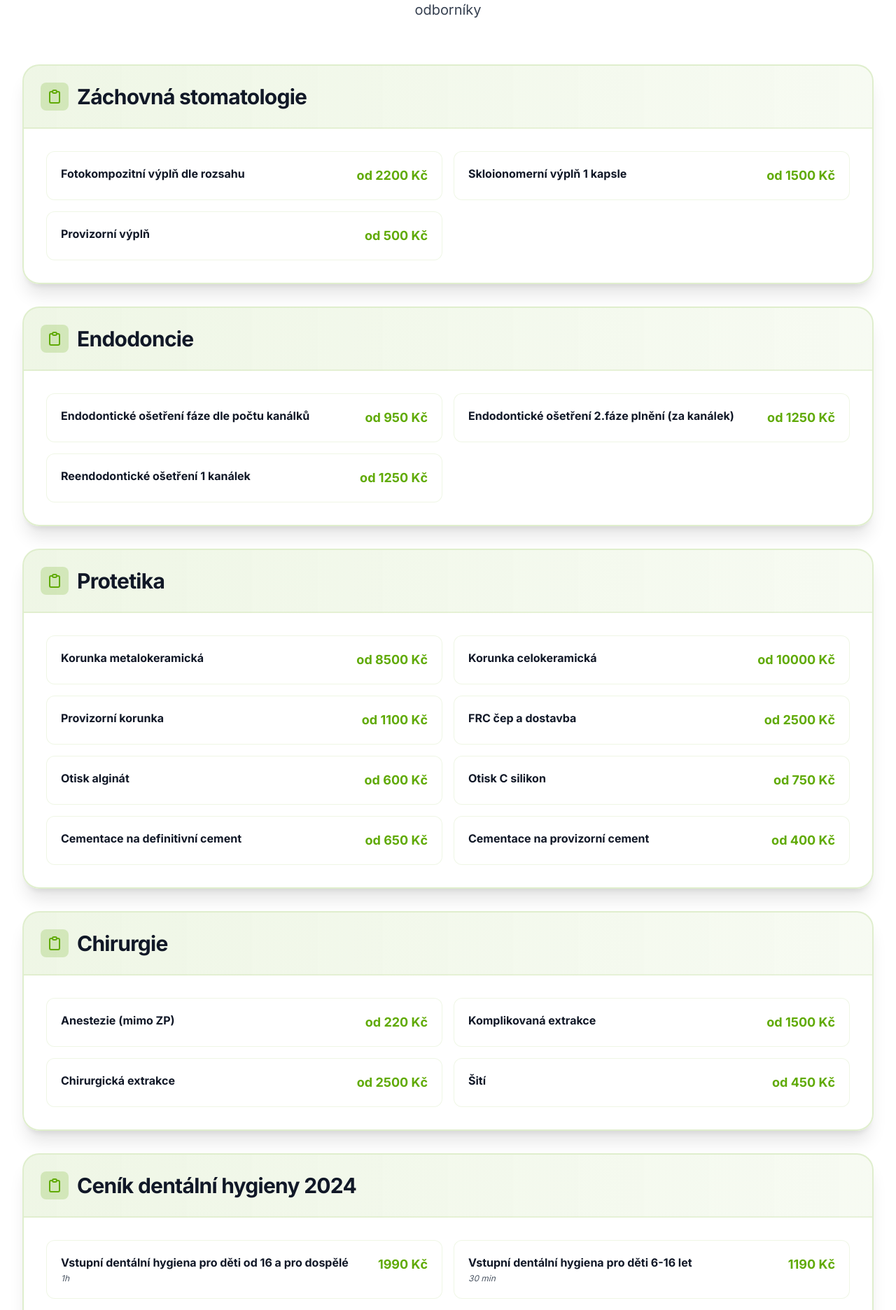
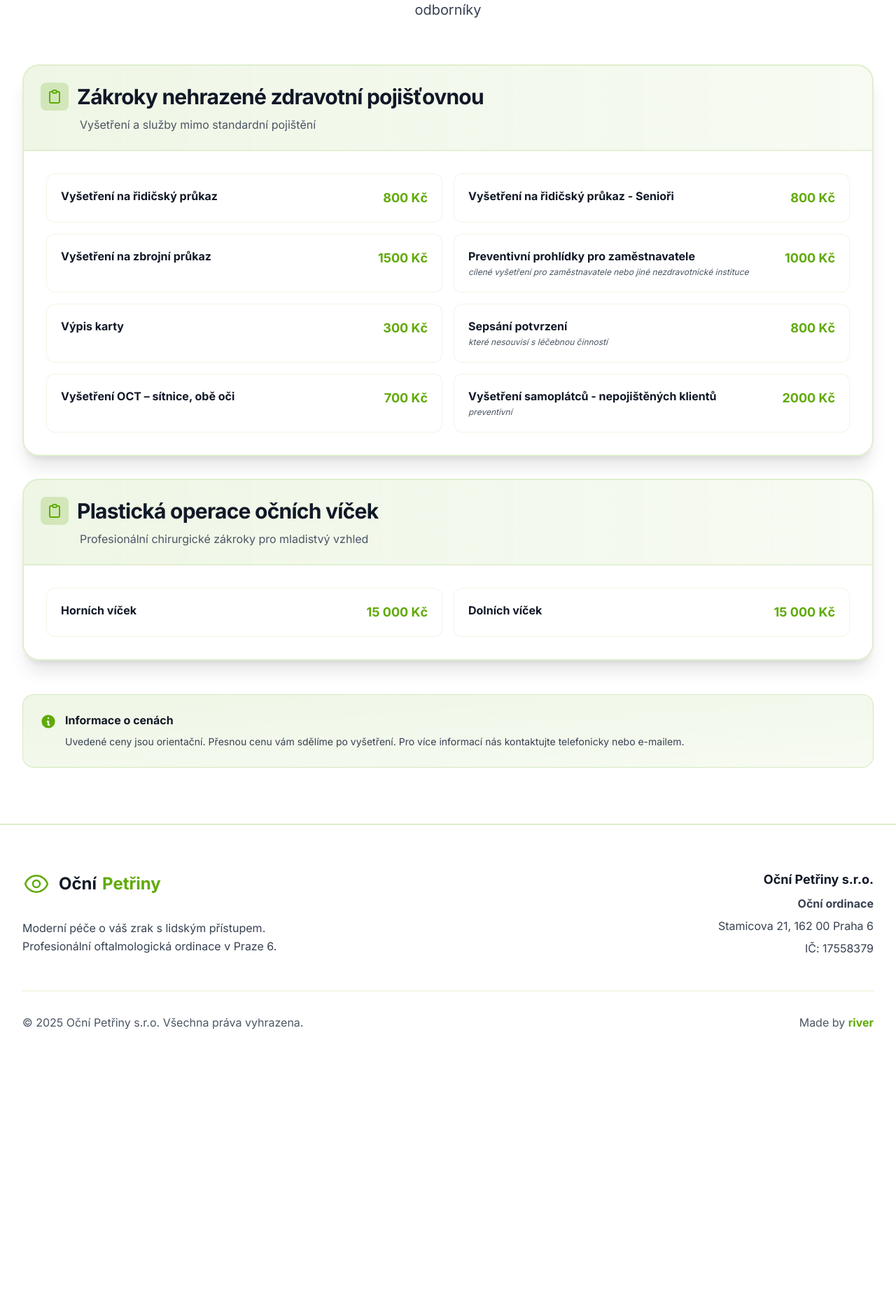
Before and after one commit to riveerxd/ocnipetriny, a Nuxt app: page / in a window 1280 px wide. Shown: the part 3544-5416 px from the top of the page at 70% size. After the commit the page ends 5081 px from the top, so only its background shows below. Built offline with nearby package versions, Linux system fonts and the light colour scheme.

Commit message:
updated services

```diff
--- a/app/components/ServicesSection.vue
+++ b/app/components/ServicesSection.vue
@@ -9,58 +9,31 @@ interface Service {
 
 interface ServiceCategory {
   title: string
+  subtitle?: string
   services: Service[]
 }
 
 const categories: ServiceCategory[] = [
   {
-    title: 'Záchovná stomatologie',
+    title: 'Zákroky nehrazené zdravotní pojišťovnou',
+    subtitle: 'Vyšetření a služby mimo standardní pojištění',
     services: [
-      { name: 'Fotokompozitní výplň dle rozsahu', price: 'od 2200 Kč' },
-      { name: 'Skloionomerní výplň 1 kapsle', price: 'od 1500 Kč' },
-      { name: 'Provizorní výplň', price: 'od 500 Kč' }
+      { name: 'Vyšetření na řidičský průkaz', price: '800 Kč' },
+      { name: 'Vyšetření na řidičský průkaz - Senioři', price: '800 Kč' },
+      { name: 'Vyšetření na zbrojní průkaz', price: '1500 Kč' },
+      { name: 'Preventivní prohlídky pro zaměstnavatele', price: '1000 Kč', note: 'cílené vyšetření pro zaměstnavatele nebo jiné nezdravotnické instituce' },
+      { name: 'Výpis karty', price: '300 Kč' },
+      { name: 'Sepsání potvrzení', price: '800 Kč', note: 'které nesouvisí s léčebnou činností' },
+      { name: 'Vyšetření OCT – sítnice, obě oči', price: '700 Kč' },
+      { name: 'Vyšetření samoplátců - nepojištěných klientů', price: '2000 Kč', note: 'preventivní' }
     ]
   },
   {
-    title: 'Endodoncie',
+    title: 'Plastická operace očních víček',
+    subtitle: 'Profesionální chirurgické zákroky pro mladistvý vzhled',
     services: [
-      { name: 'Endodontické ošetření fáze dle počtu kanálků', price: 'od 950 Kč' },
-      { name: 'Endodontické ošetření 2.fáze plnění (za kanálek)', price: 'od 1250 Kč' },
-      { name: 'Reendodontické ošetření 1 kanálek', price: 'od 1250 Kč' }
-    ]
-  },
-  {
-    title: 'Protetika',
-    services: [
-      { name: 'Korunka metalokeramická', price: 'od 8500 Kč' },
-      { name: 'Korunka celokeramická', price: 'od 10000 Kč' },
-      { name: 'Provizorní korunka', price: 'od 1100 Kč' },
-      { name: 'FRC čep a dostavba', price: 'od 2500 Kč' },
-      { name: 'Otisk alginát', price: 'od 600 Kč' },
-      { name: 'Otisk C silikon', price: 'od 750 Kč' },
-      { name: 'Cementace na definitivní cement', price: 'od 650 Kč' },
-      { name: 'Cementace na provizorní cement', price: 'od 400 Kč' }
-    ]
-  },
-  {
-    title: 'Chirurgie',
-    services: [
-      { name: 'Anestezie (mimo ZP)', price: 'od 220 Kč' },
-      { name: 'Komplikovaná extrakce', price: 'od 1500 Kč' },
-      { name: 'Chirurgická extrakce', price: 'od 2500 Kč' },
-      { name: 'Šití', price: 'od 450 Kč' }
-    ]
-  },
-  {
-    title: 'Ceník dentální hygieny 2024',
-    services: [
-      { name: 'Vstupní dentální hygiena pro děti od 16 a pro dospělé', price: '1990 Kč', note: '1h' },
-      { name: 'Vstupní dentální hygiena pro děti 6-16 let', price: '1190 Kč', note: '30 min' },
-      { name: 'Vstupní dentální hygiena pro děti 0-6 let', price: '990 Kč', note: '30 min' },
-      { name: 'Pravidelná dentální hygiena (recall) pro děti od 16 let a dospělé', price: '1490 Kč', note: '30 min' },
-      { name: 'Pravidelná dentální (recall) pro děti 6-16 let', price: '1090 Kč', note: '30 min' },
-      { name: 'Pravidelná dentální hygiena (recall) pro děti 0-6 let', price: '790 Kč', note: '30 min' },
-      { name: 'Deep scaling, hloubkové čištění parodontálních chobotů', price: '200 Kč za 1 zub / 1 kvadrant 1400 Kč', note: '45min' }
+      { name: 'Horních víček', price: '15 000 Kč' },
+      { name: 'Dolních víček', price: '15 000 Kč' }
     ]
   }
 ]
@@ -95,7 +68,7 @@ const categories: ServiceCategory[] = [
 
           <!-- Category Header -->
           <div class="bg-gradient-to-r from-[#60AA06]/10 to-[#60AA06]/5 border-b-2 border-[#60AA06]/10 p-6">
-            <div class="flex items-center gap-3">
+            <div class="flex items-center gap-3 mb-2">
               <div class="p-2 bg-[#60AA06]/20 rounded-lg">
                 <svg class="w-6 h-6 text-[#60AA06]" fill="none" stroke="currentColor" viewBox="0 0 24 24">
                   <path stroke-linecap="round" stroke-linejoin="round" stroke-width="2" d="M9 5H7a2 2 0 00-2 2v12a2 2 0 002 2h10a2 2 0 002-2V7a2 2 0 00-2-2h-2M9 5a2 2 0 002 2h2a2 2 0 002-2M9 5a2 2 0 012-2h2a2 2 0 012 2"/>
@@ -105,6 +78,9 @@ const categories: ServiceCategory[] = [
                 {{ category.title }}
               </h3>
             </div>
+            <p v-if="category.subtitle" class="text-gray-600 ml-14 text-base">
+              {{ category.subtitle }}
+            </p>
           </div>
 
           <!-- Services Grid -->
```
